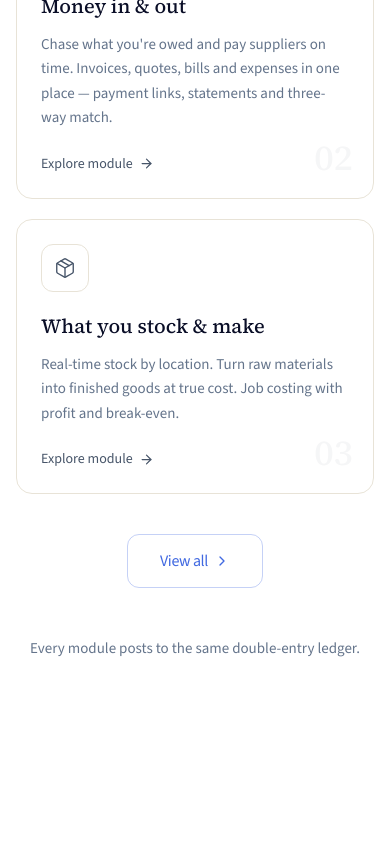
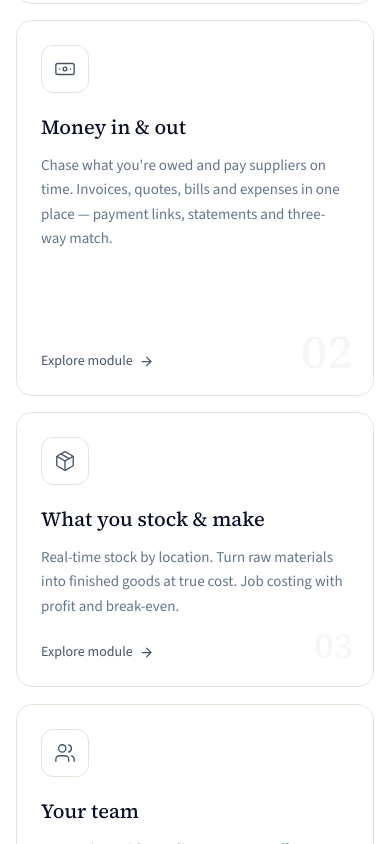
Before and after one commit to Longconsole-consulting/trabalance-home, a Next.js app: page / in a window 390 px wide. Shown: the part 2680-3524 px from the top of the page. Built offline with nearby package versions, Linux system fonts and the light colour scheme; no server answers.

Commit message:
Refactor PlatformModules component to utilize BentoGrid and BentoTile for improved layout and responsiveness; remove unused CRM module from platform data.

```diff
--- a/components/sections/PlatformModules.tsx
+++ b/components/sections/PlatformModules.tsx
@@ -3,56 +3,45 @@
 import { CursorZone } from "@/components/interaction/CursorZone";
 import { SectionCursor } from "@/components/interaction/SectionCursor";
 import { TiltCard } from "@/components/interaction/TiltCard";
-import { Button } from "@/components/ui/Button";
+import { BentoGrid, BentoTile } from "@/components/ui/BentoGrid";
 import { FullBleed } from "@/components/ui/FullBleed";
 import { Reveal } from "@/components/ui/Reveal";
 import { Section } from "@/components/ui/Section";
 import { platform } from "@/lib/content/homepage";
-import { motion, useInView, useReducedMotion } from "framer-motion";
+import { motion, useReducedMotion } from "framer-motion";
 import { ArrowRight } from "lucide-react";
 import Link from "next/link";
-import { useRef, useState } from "react";
 
 const cardSpring = { type: "spring" as const, stiffness: 300, damping: 28, mass: 0.8 };
 
-const entryOffsets = [
-  { x: -44, y: 32 },
-  { x: 0, y: 56 },
-  { x: 44, y: 32 },
-] as const;
-
-const pyramidLayout = [
-  "lg:col-span-2",
-  "lg:col-span-2",
-  "lg:col-span-2",
-  "lg:col-span-2 lg:col-start-2",
-  "lg:col-span-2 lg:col-start-4",
-  "lg:col-span-2 lg:col-start-3",
-] as const;
+const bentoLayout = [
+  { colSpan: 6 as const, rowSpan: 2 as const, minHeight: "min-h-[300px] lg:min-h-[360px]" },
+  { colSpan: 6 as const, rowSpan: 2 as const, minHeight: "min-h-[300px] lg:min-h-[360px]" },
+  { colSpan: 4 as const, rowSpan: 1 as const, minHeight: "min-h-[240px]" },
+  { colSpan: 4 as const, rowSpan: 1 as const, minHeight: "min-h-[240px]" },
+  { colSpan: 4 as const, rowSpan: 1 as const, minHeight: "min-h-[240px]" },
+];
 
 type Module = (typeof platform.modules)[number];
 
-function ModuleCard({
-  mod,
-  index,
-  layoutClass = "",
-}: {
-  mod: Module;
-  index: number;
-  layoutClass?: string;
-}) {
+function ModuleCard({ mod, index }: { mod: Module; index: number }) {
   const Icon = mod.icon;
   const moduleNumber = String(index + 1).padStart(2, "0");
+  const isFeatured = index < 2;
 
   return (
     <CursorZone variant="explore" className="h-full">
       <TiltCard className="h-full" hoverShadow={false}>
         <Link
           href={mod.href}
-          className="group relative flex h-full min-h-[240px] flex-col overflow-hidden rounded-2xl border border-rule bg-surface p-6 sm:p-8"
+          className={`group relative flex h-full flex-col overflow-hidden rounded-2xl border border-rule bg-surface p-6 sm:p-8 ${
+            isFeatured ? "lg:p-10" : ""
+          }`}
         >
           <span
-            className="pointer-events-none absolute right-5 bottom-5 font-display text-4xl font-medium text-ink/4 sm:text-5xl"
+            className={`pointer-events-none absolute right-5 bottom-5 font-display font-medium text-ink/4 ${
+              isFeatured ? "text-5xl sm:text-6xl" : "text-4xl sm:text-5xl"
+            }`}
             aria-hidden
           >
             {moduleNumber}
@@ -62,7 +51,11 @@ function ModuleCard({
             <Icon size={22} strokeWidth={1.5} />
           </div>
 
-          <h3 className="relative mt-5 font-display text-xl font-medium text-ink transition-colors duration-300 group-hover:text-ink-soft">
+          <h3
+            className={`relative mt-5 font-display font-medium text-ink transition-colors duration-300 group-hover:text-ink-soft ${
+              isFeatured ? "text-xl sm:text-2xl" : "text-xl"
+            }`}
+          >
             {mod.name}
           </h3>
           <p className="relative mt-3 flex-1 text-[15px] leading-relaxed text-ink-faint">
@@ -84,11 +77,7 @@ function ModuleCard({
 }
 
 export function PlatformModules() {
-  const [showAll, setShowAll] = useState(false);
   const prefersReducedMotion = useReducedMotion();
-  const gridRef = useRef<HTMLDivElement>(null);
-  const isInView = useInView(gridRef, { once: true, margin: "-80px" });
-  const visibleModules = showAll ? platform.modules : platform.modules.slice(0, 3);
 
   return (
     <SectionCursor>
@@ -104,72 +93,59 @@ export function PlatformModules() {
             <p className="mt-5 text-[15px] text-ink-mid lg:text-base">{platform.subhead}</p>
           </Reveal>
 
-          <div
-            ref={gridRef}
-            className={`mx-auto mt-16 grid max-w-7xl gap-5 sm:gap-6 lg:mt-20 ${
-              showAll
-                ? "grid-cols-1 sm:grid-cols-2 lg:grid-cols-6"
-                : "grid-cols-1 sm:grid-cols-2 lg:grid-cols-3"
-            }`}
+          <motion.div
+            className="mx-auto mt-16 max-w-7xl lg:mt-20"
+            initial={prefersReducedMotion ? false : "hidden"}
+            whileInView={prefersReducedMotion ? undefined : "visible"}
+            viewport={{ once: true, margin: "-80px" }}
+            variants={{
+              hidden: {},
+              visible: {
+                transition: { staggerChildren: 0.08, delayChildren: 0.05 },
+              },
+            }}
           >
-            {visibleModules.map((mod, index) => {
-              const offset = entryOffsets[index % 3];
-              const isExpandedCard = index >= 3;
-              const shouldAnimateIn = isExpandedCard ? showAll : isInView;
+            <BentoGrid className="min-h-[640px]">
+              {platform.modules.map((mod, index) => {
+                const layout = bentoLayout[index];
+                const offset = index % 2 === 0 ? -24 : 24;
 
                 return (
+                  <BentoTile
+                    key={mod.name}
+                    colSpan={layout.colSpan}
+                    rowSpan={layout.rowSpan}
+                    className={`h-full ${layout.minHeight}`}
+                  >
                     <motion.div
-                  key={mod.name}
-                  className={`h-full min-w-0 ${showAll ? pyramidLayout[index] : ""}`}
-                  initial={prefersReducedMotion ? false : "hidden"}
-                  animate={
-                    prefersReducedMotion || !shouldAnimateIn ? undefined : "visible"
-                  }
+                      className="h-full"
                       variants={
                         prefersReducedMotion
                           ? undefined
                           : {
                               hidden: {
                                 opacity: 0,
-                            x: offset.x,
-                            y: offset.y,
-                            scale: 0.92,
-                            rotate: index % 2 === 0 ? -1.5 : 1.5,
+                                x: offset,
+                                y: 28,
+                                scale: 0.96,
                               },
                               visible: {
                                 opacity: 1,
                                 x: 0,
                                 y: 0,
                                 scale: 1,
-                            rotate: 0,
-                            transition: {
-                              ...cardSpring,
-                              delay: isExpandedCard ? (index - 3) * 0.08 : 0,
-                            },
+                                transition: cardSpring,
                               },
                             }
                       }
                     >
                       <ModuleCard mod={mod} index={index} />
                     </motion.div>
+                  </BentoTile>
                 );
               })}
-          </div>
-
-          {!showAll ? (
-            <Reveal className="mt-10 flex justify-center lg:mt-12">
-              <Button
-                as="button"
-                variant="outline-light"
-                shape="rounded"
-                size="lg"
-                showChevron
-                onClick={() => setShowAll(true)}
-              >
-                View all
-              </Button>
-            </Reveal>
-          ) : null}
+            </BentoGrid>
+          </motion.div>
 
           <Reveal>
             <p className="mt-12 text-center text-[15px] text-ink-faint">
--- a/lib/content/homepage.ts
+++ b/lib/content/homepage.ts
@@ -1,7 +1,6 @@
 import {
   Banknote,
   BarChart3,
-  Building2,
   FileCheck,
   FileText,
   GitBranch,
@@ -256,13 +255,6 @@ export const platform = {
       name: "Stay in control",
       description:
         "Self-keeping books. Country-appropriate tax. Multi-currency and multi-company. Real-time profit, cash and net worth.",
-      href: "#",
-    },
-    {
-      icon: Building2,
-      name: "CRM",
-      description:
-        "All customers and contacts in one place. Track deals from first hello to close. Full history beside their books.",
       href: "#",
     },
   ] as { icon: LucideIcon; name: string; description: string; href: string }[],
```
Lines whose indentation alone changed are shown as unchanged.
